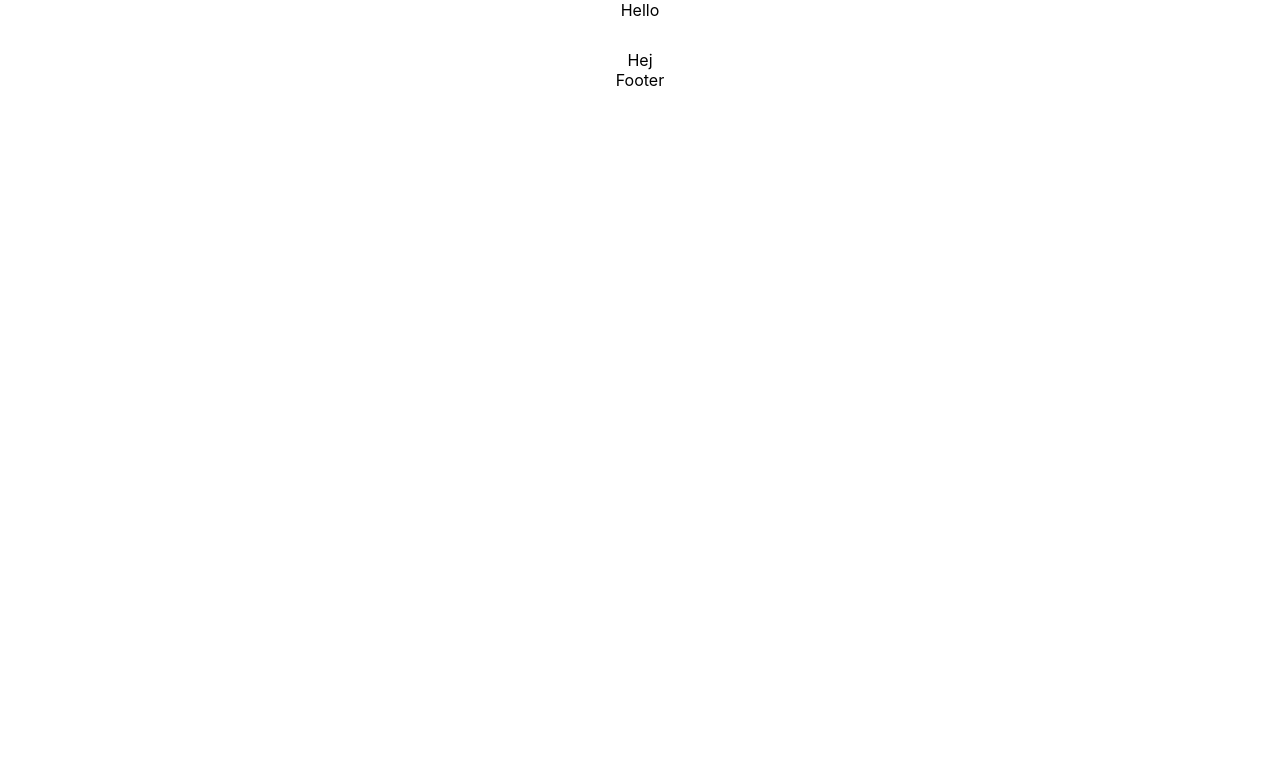
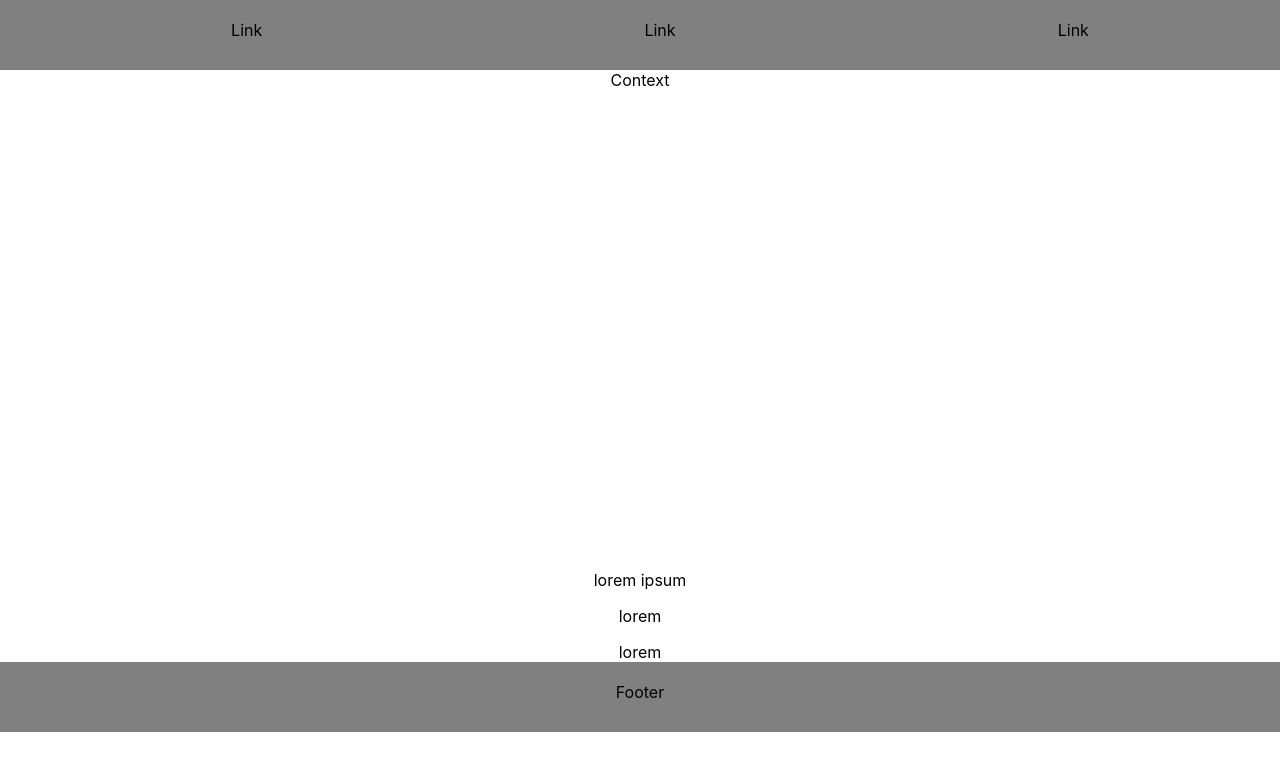
Before and after one commit to justyna-zielkowska/react-first-app, a React (Create React App) app: page / in a window 1280 px wide. Shown: the top 770 px of the page. Built offline with nearby package versions, Linux system fonts and the light colour scheme.

Commit message:
Fixed problems with useContext

```diff
--- a/src/contextExample/App.js
+++ b/src/contextExample/App.js
@@ -17,6 +17,7 @@ const Appp = () => {
         <ThemeContext.Provider value={theme}>
         <Header>
             <Navigation/>
+            {/* <h1 style={{paddingTop: "21px"}}>CONTEXT</h1> */}
         </Header>
         <Main>
             <Content>
--- a/src/contextExample/Article.js
+++ b/src/contextExample/Article.js
@@ -4,11 +4,10 @@ const Article = () => {
 
 
     return (
-        <div>
-            Lorem ipsum
+        <div style={{height: "500px"}}>
+           Context
         </div>
     )
 
 };
-
 export default Article;
--- a/src/contextExample/Content.js
+++ b/src/contextExample/Content.js
@@ -1,11 +1,12 @@
 import React from "react";
 
-const Content = () => {
+const Content = ({children}) => {
 
 
     return (
         <div>
-
+           {children}
+           lorem ipsum
         </div>
     )
 
--- a/src/contextExample/Footer.js
+++ b/src/contextExample/Footer.js
@@ -1,10 +1,19 @@
-import React from "react";
+import React, {useContext} from "react";
+import { ThemeContext } from "./ThemeContext";
+
+
+const style = {
+    width: "100wv",
+    height: "50px",
+    textAlign: "center",
+    paddingTop: "20px"
+    }
 
 const Footer = () => {
 
-
+const theme = useContext(ThemeContext)
     return (
-        <div>
+        <div style={{...style, backgroundColor: theme.colors.brandPrimary}}>
            Footer
         </div>
     )
--- a/src/contextExample/Header.js
+++ b/src/contextExample/Header.js
@@ -1,18 +1,21 @@
-import React from "react";
+import React, {useContext} from "react";
+import { ThemeContext } from "./ThemeContext";
+
 
 const style = {
 width: "100wv",
 height: "50px",
 textAlign: "center",
-buddlingTop: "20px"
+paddingTop: "20px"
 }
 
-const Header = () => {
+const Header = ({children}) => {
 
+    const theme = useContext(ThemeContext);
 
     return (
-        <div style={style}>
-         Hello
+        <div style={{...style, backgroundColor: theme.colors.brandPrimary}}>
+         {children}
         </div>
     )
 
--- a/src/contextExample/Main.js
+++ b/src/contextExample/Main.js
@@ -1,11 +1,13 @@
 import React from "react";
 
-const Main = () => {
+const Main = ({children}) => {
 
 
     return (
         <div>
-Hej
+            {children}
+            <p>lorem</p>
+            lorem
         </div>
     )
 
--- a/src/contextExample/Navigation.js
+++ b/src/contextExample/Navigation.js
@@ -1,5 +1,4 @@
-import React, { useContext } from "react";
-import { ThemeContext } from "./ThemeContext";
+import React from "react";
 
 const style = {
     display: "flex",
@@ -12,16 +11,14 @@ const style = {
 const Navigation = () => {
 
 
-    const theme = useContext(ThemeContext)
+    return (
 
-    return (
-        <div>
-         <ul style={{...style, backgroundColor: theme.colors.brandPrimary}}>
+         <ul style={style}>
           <li>Link</li>
           <li>Link</li>
           <li>Link</li>
          </ul>
-        </div>
+
     )
 
 };
```
